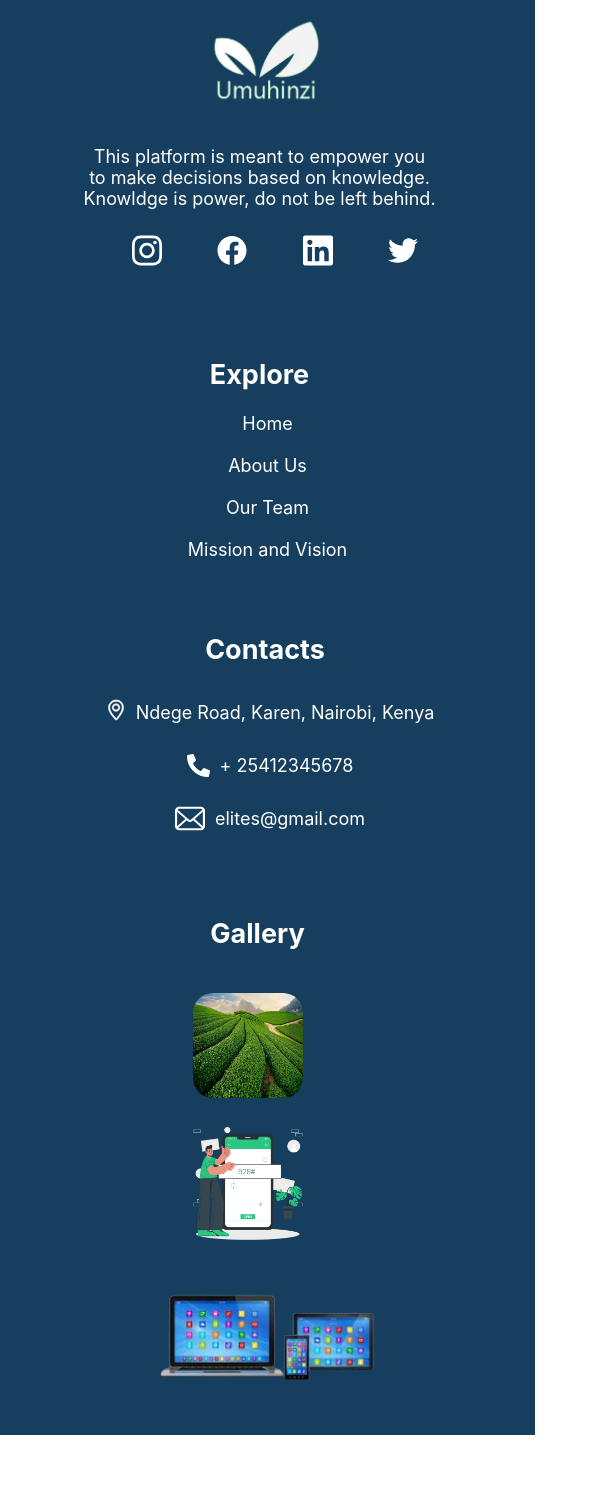
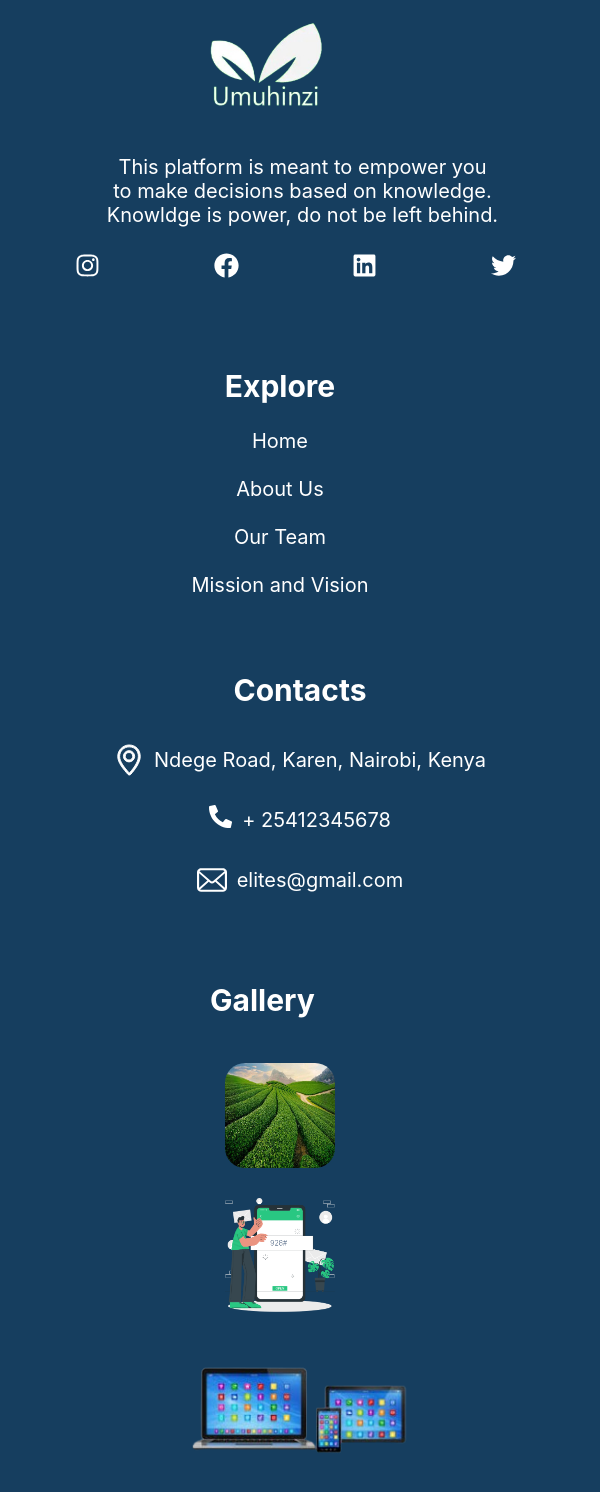
Before and after one commit to akirachix/Elites-Informational, a React (Create React App) app in the folder umuhinzi-react/: page / in a window 600 px wide. Shown: the top 1492 px of the page. Before the commit the page ends 1435 px from the top, so only its background shows below. Built offline with nearby package versions, Linux system fonts and the light colour scheme.

Commit message:
Add media queries

```diff
--- a/umuhinzi-react/src/Footer/index.css
+++ b/umuhinzi-react/src/Footer/index.css
@@ -2,8 +2,6 @@
      font-size: 35px;
         margin: 6px;
         }
-
-
 
  .pins{
      width: 30px;
@@ -81,7 +79,6 @@
       margin-top: 4px;
    }
 
-
    .footer{
       justify-content: center;
       background-color: #163E5F;
@@ -96,6 +93,7 @@
       font-size: 15px;
       margin-bottom: 10px ;
     }
+
      .logos{
     gap: 5px;
     display: flex;
@@ -103,527 +101,226 @@
    }
 
 
+   @media screen and (min-width:912px){
+      .footer{
+         flex-direction: column;
 
-
-@media only screen and (min-width:280px) and (max-width:653px){
-   .pins{
-      width: 20px;
-      margin-bottom: 24px;
          }
 
-   .footer{
-      width: 429px;
+      .contacts{
+       justify-content: center;
       }
 
-   .email{
-      width: 20px;
+      .contactstext{
+         text-align: center;
       }
 
-     .phonepin{
-    font-size: 23px;
-    margin-top: 17px;
- }
-
- .gallerytext{
-   margin-right: 0px;
+      .explorecontent{
+        text-align: center;
       }
 
       .exploretext{
-   margin-right: 16px;
+         text-align: center;
       }
 
- .contactstext{
-   margin-right: 5px;
+      .content{
+         text-align: center;
+
       }
+      .pics{
+         display: flex;
+         gap: 10px;
+         margin-left: 190px;
        }
 
-@media only screen and (max-width: 667px) {
-     .footer {
-         gap: 10px;
-         flex-direction: column;
-         text-align: center;
-     }
-     .icons {
-         width: 20%;
    }
 
-     .footer ul{
-         list-style-type: none;
+
+@media screen and (min-width:375px) and (max-width:667px){
+   .footer{
+      flex-direction: column;
+      font-size: smaller;
+      width:auto;
+
    }
 
-     .logoprofile{
-        flex-direction: column;
+   .icons{
+      font-size: 20px;
+         margin-left: 18px;
    }
 
    .pics{
             flex-direction: column;
+            text-align: center;
+
+         }
+
+         .contacts{
+         margin-left: -150px;
+        }
+
+         .email, .phonepin, .pins{
+            margin-left: 150px;
+         }
+
+   .exploretext{
+      text-align: center;
+      margin-right: 40px;
+   }
+
+   .explorecontent{
+      text-align: center;
+      margin-right: 40px;
    }
 
    .umuhinzi{
-        width: 80px;
-        margin-right: 80px;
+      width: 100px;
+    margin-left: -60px;
    }
 
-     .contacts{
-        display: flex;
-        justify-content: center;
-        gap: 10px;
-        margin-left: 10px;
-     }
-     .pins{
-      margin-bottom: 5px;
-     }
-
-
-     .icons{
-        width: 30px;
-        margin-right: 0px;
-     }
-
-
-     .socialmedia{
-        font-size: 10px;
-        margin-right:0px ;
-        justify-content: center;
-     }
-
-     .gallerytext{
-      text-indent: -190px;
+   .content{
+      text-align: center;
+      margin-left: 0px;
    }
 
    }
 
- @media only screen and (min-width:768px) and (max-width:1024px) {
-    .footer {
-        gap: 10px;
+ @media screen and (min-width:280px) and (max-width:653px){
+   .footer{
+      flex-direction: column;
+      width: auto;
+      font-size: 15px;
+   }
+   .content{
+      margin-left: 5px;
+      /* justify-content: center; */
+   }
+
+   .umuhinzi{
+      margin-left: 90px;
+      width: 100px;
+   }
+
+   .explorecontent, .exploretext{
+      text-align: center;
+   }
+
+   .contactstext{
+      text-align: center;
+   }
+
+   .gallerytext{
+        margin-left: 90px;
+   }
+
+   .contacts{
+
+     justify-content: center;
+
+   }
+
+   .pics{
       flex-direction: column;
       text-align: center;
    }
 
-    .gallerytext{
-      text-indent: -200px;
-    }
-    .icons {
-        width: 20%;
-    }
-
-    .footer ul{
-        list-style-type: none;
-    }
-
-    .logoprofile{
-       flex-direction: column;
-    }
-
-    .pics{
-       flex-direction: column;
-       gap: 10px;
-       margin-right: 0px;
-    }
-
-
-
-    .umuhinzi{
-       width: 150px;
-       margin-right:  0px;
-       margin-bottom: 5px;
-    }
-
-    .contacts{
-       display: flex;
-       gap: 10px;
-       margin-left: 40px;
-       justify-content: center;
-    }
-
-    .first{
-       margin-right: 16px;
-    }
-
    .icons{
-       width: 30px;
-       margin-right: 0px;
-    }
-
-    .twitterIcons{
-       width: 35px;
-       margin-top: 1px;
-     }
-
-    .fbIcons{
-       width: 35px;
-    }
-
-    .contactstext{
-       margin-left: 0px;
-    }
-
-    .socialmedia{
-        font-size: 10px;
-        margin-right:0px ;
-        justify-content: center;
+      font-size: 25px;
    }
 
 
 }
 
- @media only screen and (min-width:540px) and (max-width:720px) {
-    .footer {
-        gap: 10px;
-        flex-direction: column;
-        text-align: center;
-        width: 535px;
-    }
-    .icons {
-        width: 20%;
-    }
-
-    .footer ul{
-        list-style-type: none;
-    }
-
-    .logoprofile{
-       flex-direction: column;
-    }
-
-    .pics{
-       flex-direction: column;
-       gap: 10px;
-       margin-right: 0px;
-    }
-
-    .gallerytext{
-       margin-right: 0px;
-    }
-
-    .umuhinzi{
-       width: 150px;
-       margin-left: 0px;
-       margin-bottom: 5px;
-    }
-
-    .contacts{
+@media screen and (min-width:1024px) and (max-width:1366px){
+    /* .footer{
       display: flex;
-       gap: 10px;
-       margin-left: 10px;
-    }
-
-    .first{
-       margin-right: 16px;
-    }
-
-    .icons{
-       width: 30px;
-       margin-right: 0px;
-    }
-
-    .twitterIcons{
-       width: 35px;
-        margin-top: 1px;
-    }
-
-    .fbIcons{
-       width: 35px;
-    }
-
-    .contactstext{
-       margin-left: 0px;
-    }
-
-    .socialmedia{
-        font-size: 10px;
-        margin-right:0px ;
-        justify-content: center;
-     }
-
- }
-
-@media only screen and (min-width:912px) and (max-width:1150px){
-
-     .footer {
-      gap: 10px;
-      display: flex;
-      padding: 20px;
-  }
-
-
-  .pics{
-   margin-left: 10px;
-}
-
-  .gallerytext{
-     margin-right: -20px;
-  }
-
-  .umuhinzi{
-     width: 150px;
-     margin-left: 0px;
-  }
-
-  .contacts{
-     margin-right: 300px;
-     justify-content: center;
-  }
-
-  .first{
-     margin-right: 16px;
-  }
-
-  .icons{
-     width: 30px;
-     margin-right: 0px;
-  }
-
-  .twitterIcons{
-     width: 35px;
-    margin-top: 1px;
-  }
-
-  .fbIcons{
-     width: 35px;
-  }
-
-
-
-  .socialmedia{
-      font-size: 10px;
-      margin-right:0px ;
-      justify-content: center;
-   }
-
-   .tea_farm{
-      width: 90px;
-      height: 70px;
-      border-radius: 20px;
-      margin-top: 20px;
-   }
-
-   .ussdpic{
-      width: 70px;
-      margin-top: 15px;
-   }
-
-   .laptop{
-      width: 150px;
-      margin-left: 0px;
-   }
-
-   .explorecontent{
-      margin-left: 0px;
-
-   }
-}
-
-@media only screen and (min-width:820px) and (max-width:1180px){
-    .contactstext{
-        margin-left: 300px;
-         /* justify-content: center;  */
-      }
-
-      .contacts{
-         justify-content: center;
-         margin-left: -280px;
-      }
-
-     .contactheading{
-        margin-right: 300px;
-     }
-
-     .pins{
-      margin-bottom: 20px;
-     }
-
-     .gallerytext{
-      margin-right: 10px;
-     }
-
-     .umuhinzi{
-      margin-right: 70px;
-     }
-}
-
-@media only screen and (min-width:1151px) and (max-width:1280px){
-   .footer {
-      gap: 10px;
-      display: flex;
-      padding: 20px;
-  }
-
-  .contactstext{
-   margin-bottom: 10px;
-  }
-
-
-  .pics{
-   margin-left: 10px;
-}
-
-  .umuhinzi{
-     width: 150px;
-     margin-left: 50px;
-  }
-
-  .contacts{
-     margin-right: 30px;
-     /* justify-content: center;  */
-  }
-
-  .first{
-     margin-right: 16px;
-  }
-
-  .icons{
-     width: 30px;
-     margin-right: 0px;
-  }
-
-  .twitterIcons{
-     width: 35px;
-    margin-top: 1px;
-  }
-
-  .fbIcons{
-     width: 35px;
-  }
-
-  .socialmedia{
-      font-size: 10px;
-      margin-right:0px ;
-      justify-content: center;
-   }
-
-   .tea_farm{
-      width: 90px;
-      height: 70px;
-      border-radius: 20px;
-      margin-top: 20px;
-   }
-
-   .ussdpic{
-      width: 70px;
-      margin-top: 15px;
-   }
-
-   .laptop{
-      width: 150px;
-      margin-left: 0px;
-   }
-
-   .explorecontent{
-      margin-left: 0px;
-
-   }
-
-   .gallerytext{
-      text-indent: -170px;
-   }
-
-
-}
-
-@media screen and (max-width:800px){
-
-
-
-
-
-
-     .email{
-       width: 30px;
-     }
-
-     .umuhinzi{
-        width: 150px;
-        margin-left: 100px;
-        margin-bottom: 5px;
-     }
-
-     .content{
-        margin-top: 20px;
-      }
-
-     .socialmedia{
-        display: flex;
-        gap: 10%;
-        margin-left: 25px;
-        margin-bottom: 20px;
-     }
-
-     .tea_farm{
-        width: 110px;
-        height: 105px;
-        border-radius: 20px;
-        margin-top: 20px;
-     }
-
-     .ussdpic{
-        width: 110px;
-        margin-top: 15px;
-     }
-
-     .laptop{
-        width: 220px;
-        margin-left: 40px;
-     }
-
-     .gallerytext{
-        margin-left: 170px;
-        margin-top: 70px;
-     }
-
-     .pics{
-        display: flex;
-        gap: 10px;
-        margin-right: 40px;
-     }
-
-     .contacts{
-        display: flex;
-        gap: 10px;
-        margin-top: -4px;
-     }
-
-     .contactstext{
-       margin-top: 50px;
-     }
-
-     .exploretext{
-        margin-top: 70px;
-     }
-
-     .phonepin{
-        font-size: 23px;
-        margin-top: 17px;
-     }
-
-     .explorecontent{
-        margin-top: 4px;
-     }
-
+      font-size: 15px;
+      width: auto;
+   }  */
 
    .footer{
       justify-content: center;
       background-color: #163E5F;
       display: flex;
-         gap: 8%;
+      gap: 0;
       color: white;
       list-style-type: none;
-         font-size: 18px;
+      font-size: 16px;
      }
 
-      .socialmedia{
-        font-size: 15px;
-        margin-bottom: 10px ;
+   .content{
+      justify-content: center;
    }
-     .logos{
-        gap: 5px;
+
+   .umuhinzi{
+      margin-left: 70px;
+   }
+
+   .explorecontent, .exploretext{
+      text-align: center;
+   }
+
+   .contactstext{
+      text-align: center;
+   }
+
+   .gallerytext{
+        margin-left: 90px;
+   }
+
+   .contacts{
+
+     justify-content: center;
+
+   }
+
+   .pics{
       display: flex;
-        margin-right: 0px;
+      text-align: center;
+   }
+
+   .icons{
+      font-size: 25px;
+   }
+
+   .ussdpic, .tea_farm{
+     width: 60px;
+     height: 60px;
+   }
+
+   .laptop{
+      width: 110px;
+      margin-top: 20px;
    }
 }
 
-@media only screen and (min-width:1024px) and (max-width:1366px){
+@media screen and (min-width:412px) and (max-width:914px){
+      .umuhinzi{
+         margin-left: 190px;
+         width: 160px;
+      }
+
+      .footer{
+         font-size: 20px;
+      }
+
       .gallerytext{
-      margin-left: 180px;
+         margin-left: 210px;
+      }
+
+      .icons{
+      margin-left: 50px;
+      gap: 4%;
       }
 }
+
+@media screen and(min-width:540px) and (max-width:720px){
+   .umuhinzi{
+      text-align: center;
+
+   }
+
+   .footer{
+      font-size: 18px;
+   }
+}
```
Lines whose indentation alone changed are shown as unchanged.
